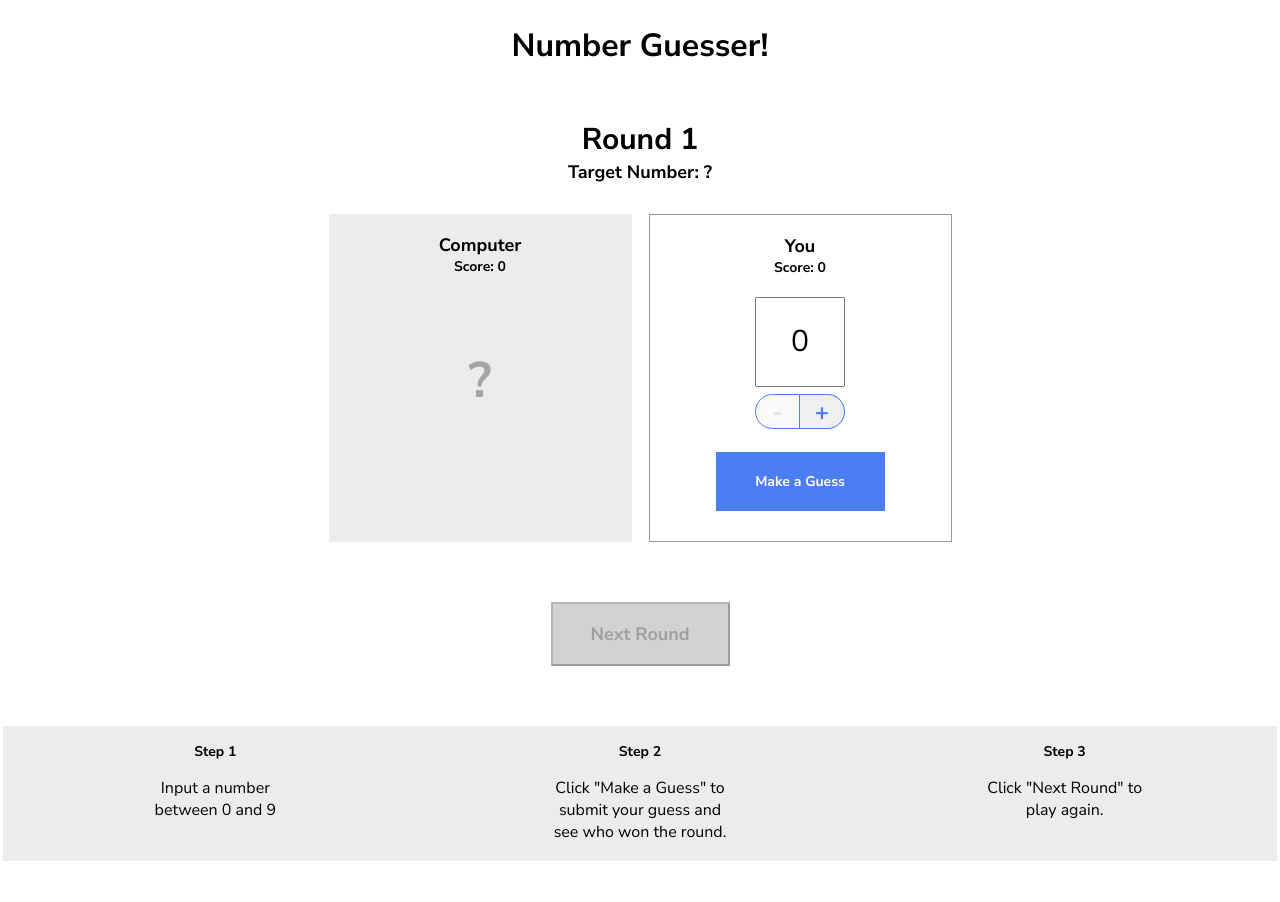
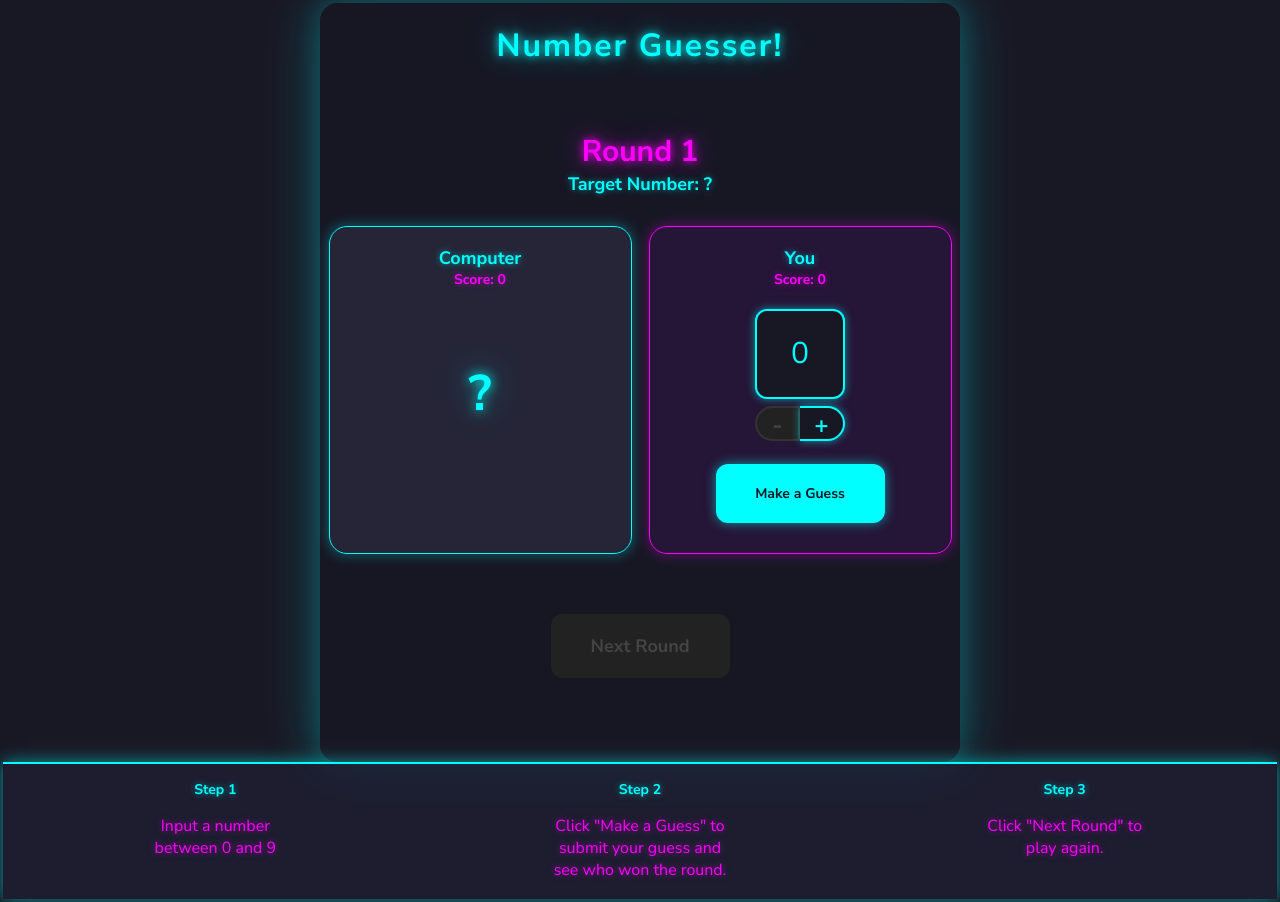
Before and after one commit to alvarozs-0/number-guesser, a plain HTML site: page index.html in a window 1280 px wide. Before the commit the page ends 864 px from the top, so only its background shows below. Drawn offline with Linux system fonts and the light colour scheme.

Commit message:
Enhance input validation and improve UI styling for the guessing game

```diff
--- a/game.js
+++ b/game.js
@@ -14,10 +14,19 @@ const guessButton = document.getElementById('guess');
 const nextRoundButton = document.getElementById('next-round')
 
 guessButton.addEventListener('click', () => {
+  // Retrieve the player's guess and ensure it's a number
+  let currentHumanGuess = Number(humanGuessInput.value);
+
+  // Validate input before proceeding
+  if (isNaN(currentHumanGuess) || currentHumanGuess < 0 || currentHumanGuess > 9) {
+    alert("Your guess must be a number between 0 and 9.");
+    humanGuessInput.value = Math.max(0, Math.min(9, currentHumanGuess || 0));
+    handleValueChange(humanGuessInput.value);
+    return;
+  }
+
   // Generate the target value
   target = generateTarget();
-  // Retrieve the player's guess
-  const currentHumanGuess = humanGuessInput.value;
   // Make a random 'computer guess'
   const computerGuess = Math.floor(Math.random() * 10);
 
@@ -39,8 +48,6 @@ guessButton.addEventListener('click', () => {
   } else {
     computerWinsDisplay.innerText = 'Computer Wins!!!';
   }
-
-  // winnerDisplay.innerText = humanIsWinner ? 'You win!' : 'Computer wins!';
 
   // Display the current scores:
   humanScoreDisplay.innerText = humanScore;
@@ -84,13 +91,18 @@ subtractButton.addEventListener('click', () => {
 });
 
 const handleValueChange = value => {
-  if (value > 0 && value <= 9) {
-    subtractButton.removeAttribute('disabled');
+  value = Number(value);
+  if (isNaN(value) || value < 0) {
+    humanGuessInput.value = 0;
+    subtractButton.setAttribute('disabled', true);
     addButton.removeAttribute('disabled');
   } else if (value > 9) {
+    humanGuessInput.value = 9;
     addButton.setAttribute('disabled', true);
-  } else if (value <= 0) {
-    subtractButton.setAttribute('disabled', true);
+    subtractButton.removeAttribute('disabled');
+  } else {
+    subtractButton.disabled = value <= 0;
+    addButton.disabled = value >= 9;
   }
 }
 
--- a/style.css
+++ b/style.css
@@ -6,18 +6,31 @@
 body {
   margin: 0 auto;
   padding: 3px;
-  background-color: #fff;
+  background-color: #181824;
+  color: #f8f8ff;
+  min-height: 100vh;
 }
 
 .game-container {
   max-width: 640px;
   margin: 0 auto;
   text-align: center;
+  background: rgba(24, 24, 36, 0.95);
+  border-radius: 18px;
+  box-shadow: 0 0 24px 4px #0ff2, 0 0 60px 0 #0ff4;
+  padding-bottom: 24px;
 }
 
 header {
   display: flex;
-  justify-content: center
+  justify-content: center;
+  margin-bottom: 12px;
+}
+
+header h1 {
+  color: #0ff;
+  text-shadow: 0 0 8px #0ff, 0 0 24px #0ff8;
+  letter-spacing: 2px;
 }
 
 .rounds {
@@ -31,6 +44,8 @@ header {
   font-size: 30px;
   font-weight: 700;
   margin-bottom: 0px;
+  color: #f0f;
+  text-shadow: 0 0 8px #f0f, 0 0 24px #f0f8;
 }
 
 .guess {
@@ -40,6 +55,9 @@ header {
   flex-direction: column;
   align-items: center;
   padding: 19px;
+  border-radius: 18px;
+  box-shadow: 0 0 16px 2px #0ff2;
+  background: rgba(30, 30, 50, 0.7);
 }
 
 .guessing-area {
@@ -61,12 +79,16 @@ header {
   font-size: 18px;
   font-weight: 700;
   margin: 0;
+  color: #0ff;
+  text-shadow: 0 0 6px #0ff8;
 }
 
 .score-label {
   font-size: 14px;
   font-weight: 700;
   margin: 0;
+  color: #f0f;
+  text-shadow: 0 0 6px #f0f8;
 }
 
 .target-guess {
@@ -77,17 +99,22 @@ header {
 }
 
 .computer-guess {
-  background-color: #ececec;
+  background: rgba(40, 40, 60, 0.8);
+  border: 1.5px solid #0ff;
+  box-shadow: 0 0 12px 2px #0ff4;
 }
 
 #computer-guess {
   font-size: 50px;
   font-weight: 700;
-  color: #a5a5a5;
+  color: #0ff;
+  text-shadow: 0 0 12px #0ff, 0 0 32px #0ff8;
 }
 
 .human-guess {
-  border: 1px solid #979797;
+  border: 1.5px solid #f0f;
+  background: rgba(40, 20, 60, 0.8);
+  box-shadow: 0 0 12px 2px #f0f4;
 }
 
 .guess input {
@@ -97,6 +124,18 @@ header {
   text-align: center;
   margin: 0 auto;
   margin-bottom: 7px;
+  background: #181824;
+  color: #0ff;
+  border: 2px solid #0ff;
+  border-radius: 12px;
+  box-shadow: 0 0 8px #0ff8;
+  outline: none;
+  transition: border 0.2s, box-shadow 0.2s;
+}
+
+.guess input:focus {
+  border: 2px solid #f0f;
+  box-shadow: 0 0 16px #f0f8;
 }
 
 .number-controls {
@@ -105,18 +144,30 @@ header {
 }
 
 .number-control {
-  border: solid 1px #4c7ef3;
+  border: solid 2px #0ff;
   display: inline-block;
   width: 45px;
   height: 35px;
   font-size: 24px;
   font-weight: 700;
-  color: #4c7ef3;
+  color: #0ff;
+  background: #181824;
   cursor: pointer;
+  box-shadow: 0 0 8px #0ff8;
+  transition: background 0.2s, color 0.2s, box-shadow 0.2s;
+}
+
+.number-control:hover:not([disabled]) {
+  background: #0ff;
+  color: #181824;
+  box-shadow: 0 0 16px #0ff8;
 }
 
 .number-controls button[disabled] {
-  color: #dfdfdf;
+  color: #444;
+  background: #222;
+  border-color: #333;
+  box-shadow: none;
   cursor: default;
 }
 
@@ -137,16 +188,25 @@ header {
 }
 
 .button {
-  background-color: #4c7ef3;
+  background-color: #0ff;
+  color: #181824;
+  cursor: pointer;
+  border-radius: 12px;
+  box-shadow: 0 0 12px #0ff8;
+  border: none;
+  transition: background 0.2s, color 0.2s, box-shadow 0.2s;
+}
+
+.button:hover:not([disabled]) {
+  background-color: #f0f;
   color: #fff;
-  cursor: pointer;
+  box-shadow: 0 0 24px #f0f8;
 }
 
 #guess {
   padding: 20px;
   width: 169px;
   height: 59px;
-  border: none;
   font-weight: 700;
   font-size: 14px;
 }
@@ -163,33 +223,49 @@ input[type=number]::-webkit-inner-spin-button {
   margin-left: auto;
   margin-right: auto;
   margin-bottom: 60px;
+  background: #f0f;
+  color: #fff;
+  box-shadow: 0 0 16px #f0f8;
 }
 
-.button[disabled] {
-  background-color: #d2d2d2;
-  color: #a0a0a0;
+#next-round:hover:not([disabled]) {
+  background: #0ff;
+  color: #181824;
+  box-shadow: 0 0 24px #0ff8;
+}
+
+.button[disabled], #next-round[disabled] {
+  background-color: #222;
+  color: #444;
+  box-shadow: none;
   cursor: default;
 }
 
 .instructions {
-  background-color: #ececec;
+  background: rgba(30, 30, 50, 0.8);
   width: 100%;
   display: flex;
   justify-content: space-around;
+  border-top: 2px solid #0ff;
+  box-shadow: 0 0 16px #0ff8;
 }
 
 .instruction {
   width: 180px;
   padding: 2px;
   text-align: center;
+  color: #f0f;
+  text-shadow: 0 0 6px #f0f8;
 }
 
 .instructions h3 {
   font-size: 14px;
+  color: #0ff;
+  text-shadow: 0 0 6px #0ff8;
 }
 
-
 .winning-text, .winning-text[disabled] {
-  color: #ec3636;
+  color: #f0f;
   font-weight: 700;
+  text-shadow: 0 0 8px #f0f8, 0 0 24px #f0f8;
 }
```
